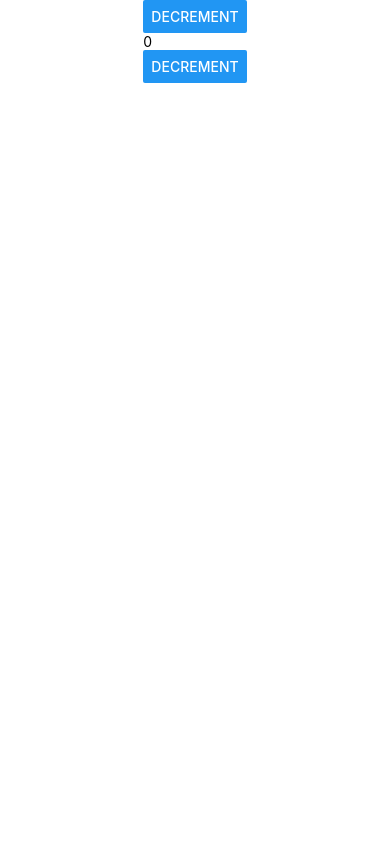
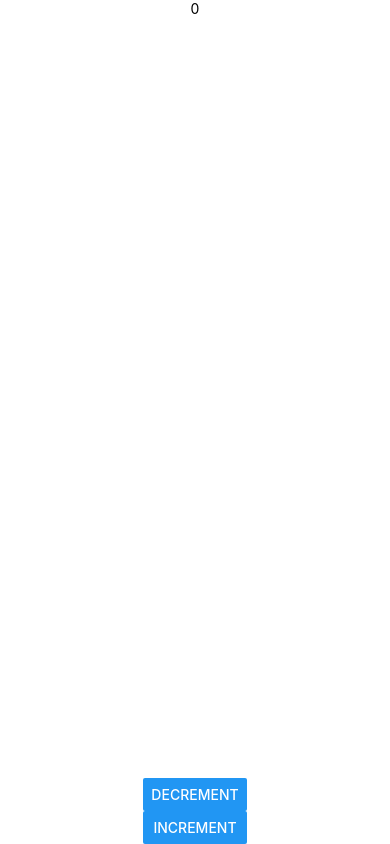
Before and after one commit to 4R0NIN7/Counter, a React Native app: screen / in a window 390 px wide. Built offline with nearby package versions, Linux system fonts and the light colour scheme.

Commit message:
Added button for increment (#4)

```diff
--- a/app/components/atoms/text/text.tsx
+++ b/app/components/atoms/text/text.tsx
@@ -3,7 +3,15 @@ import styled from 'styled-components/native'
 
 const BodyT1 = styled(Text)`
   font-size: 18px;
-  line-height: 24px;
+  line-height: 36px;
+  font-weight: 700;
+  font-size: 32px;
 `
 
-export { BodyT1 }
+const BodyT2 = styled(Text)`
+  font-size: 18px;
+  line-height: 24px;
+  font-weight: 500;
+`
+
+export { BodyT1, BodyT2 }
--- a/app/components/molecules/counter/counter.tsx
+++ b/app/components/molecules/counter/counter.tsx
@@ -1,14 +1,16 @@
 import { BodyT1 } from '@atoms/text/text'
 import { ICounter } from '@models/counter.types'
-import React from 'react'
+import { observer } from 'mobx-react-lite'
+import React, { useMemo } from 'react'
 import { View, Button } from 'react-native'
 import styled from 'styled-components'
 
 const Row = styled(View)`
-  flex: 1;
+  width: 100%;
   flex-direction: row;
   justify-content: space-between;
   align-items: center;
+  padding: 5%;
 `
 
 const IncrementButton = styled(Button)`
@@ -20,23 +22,35 @@ const DecrementButton = styled(Button)`
 `
 
 const StyledBody = styled(BodyT1)`
+  padding-top: 30%;
   color: black;
-  font-weight: 700;
+`
+
+const StyledError = styled(BodyT1)`
+  padding-top: 50%;
+  color: red;
 `
 
 type TCounterProps = {
-  increment: ICounter['increment']
-  decrement: ICounter['decrement']
+  onIncrement: ICounter['increment']
+  onDecrement: ICounter['decrement']
+  canIncrement: boolean
+  canDecrement: boolean
   value: ICounter['value']
 }
-const Counter = ({ increment, decrement, value }: TCounterProps) => {
+const Counter = ({ onIncrement, onDecrement, value, canIncrement, canDecrement }: TCounterProps) => {
+  const onPressIncrement = () => onIncrement()
+  const showError = useMemo(() => !canDecrement || !canIncrement, [canDecrement, canIncrement])
   return (
-    <Row>
-      <DecrementButton title="Decrement" onPress={increment} />
+    <>
       <StyledBody>{value}</StyledBody>
-      <IncrementButton title="Decrement" onPress={decrement} />
-    </Row>
+      {showError && <StyledError>You have reached bounds!</StyledError>}
+      <Row>
+        <DecrementButton title="Decrement" onPress={onDecrement} disabled={!canDecrement} />
+        <IncrementButton title="Increment" onPress={onPressIncrement} disabled={!canIncrement} />
+      </Row>
+    </>
   )
 }
-
-export { Counter }
+const ObservedCounter = observer(Counter)
+export { Counter, ObservedCounter }
--- a/app/components/organisms/counter_screen/counter_screen.tsx
+++ b/app/components/organisms/counter_screen/counter_screen.tsx
@@ -1,9 +1,9 @@
 import { useAppStore } from '@hooks/stores/stores'
 import { observer } from 'mobx-react-lite'
-import { View } from 'react-native'
+import { View, Text } from 'react-native'
 import React from 'react'
 import styled from 'styled-components/native'
-import { Counter } from '@molecules/counter/counter'
+import { ObservedCounter } from '@molecules/counter/counter'
 
 const Wrapper = styled(View)`
   flex: 1;
@@ -14,14 +14,19 @@ const Wrapper = styled(View)`
 
 const CounterScreen = () => {
   const {
-    counter: { value },
+    counter: { value, increment, canDecrement, canIncrement },
   } = useAppStore()
 
   const onPress = () => {}
-
   return (
     <Wrapper>
-      <Counter value={value} increment={onPress} decrement={onPress} />
+      <ObservedCounter
+        value={value}
+        onIncrement={increment}
+        onDecrement={onPress}
+        canIncrement={canIncrement}
+        canDecrement={canDecrement}
+      />
     </Wrapper>
   )
 }
--- a/app/models/counter.ts
+++ b/app/models/counter.ts
@@ -22,7 +22,7 @@ const Counter = types
       },
       decrement: () => {
         if (!self.canDecrement) return
-        self.value += 1
+        self.value -= 1
       },
     }
   })
--- a/app/providers/store_provider/store_provider.tsx
+++ b/app/providers/store_provider/store_provider.tsx
@@ -1,6 +1,7 @@
 import { AppStore } from '@stores/app_store'
 import { IAppStore } from '@stores/app_store.types'
-import React, { ReactNode, createContext, ReactElement, useState } from 'react'
+import { isEmpty } from 'lodash'
+import React, { ReactNode, createContext, ReactElement, useState, useEffect } from 'react'
 
 type TStoreProviderProps = {
   children: ReactNode
@@ -9,7 +10,14 @@ type TStoreProviderProps = {
 const StoreContext = createContext<IAppStore>({} as IAppStore)
 
 const StoreProvider = ({ children }: TStoreProviderProps): ReactElement | null => {
-  const [appStore, setAppStore] = useState<IAppStore>(AppStore.create({}))
+  const [appStore, setAppStore] = useState<IAppStore>({} as IAppStore)
+
+  useEffect(() => {
+    const store = AppStore.create({})
+    setAppStore(store)
+  }, [])
+
+  if (isEmpty(appStore)) return null
 
   return <StoreContext.Provider value={appStore}>{children}</StoreContext.Provider>
 }
--- a/app/providers/styled_components_provider/styled.d.ts
+++ /dev/null
@@ -1,6 +0,0 @@
-import {} from 'styled-components/native'
-import { TStyledComponentsTheme } from './styled_components_theme'
-
-declare module 'styled-components/native' {
-  export interface DefaultTheme extends TStyledComponentsTheme {}
-}
```
